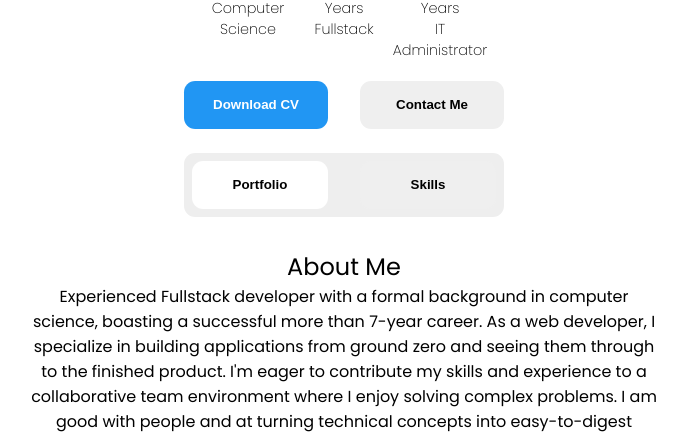
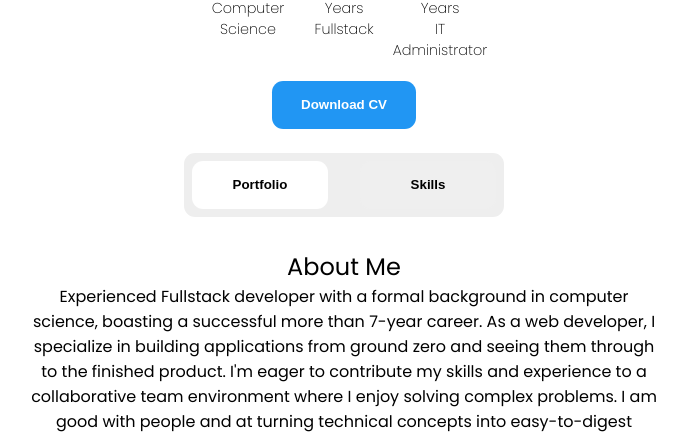
Before and after one commit to Mahmoud-8/Portfolio, a website: page index.html in a window 1280 px wide. Shown: the part 361-798 px from the top of the page, without its empty margins (296-983 px from the left). Drawn offline with Linux system fonts and the light colour scheme.

Commit message:
update profile

```diff
--- a/index.html
+++ b/index.html
@@ -53,7 +53,6 @@
         <a href="https://docs.google.com/document/d/1C_JEQ6c7msgOtxB-LxdsKpxTKPk4SPhFxKLA3yt7YQI/edit?usp=sharing" download>
         <button class="btn download-btn"> Download CV</button>
     </a>
-    <button class="btn contact-btn" id="gmailBtn">Contact Me</button>
 
 
 
```
